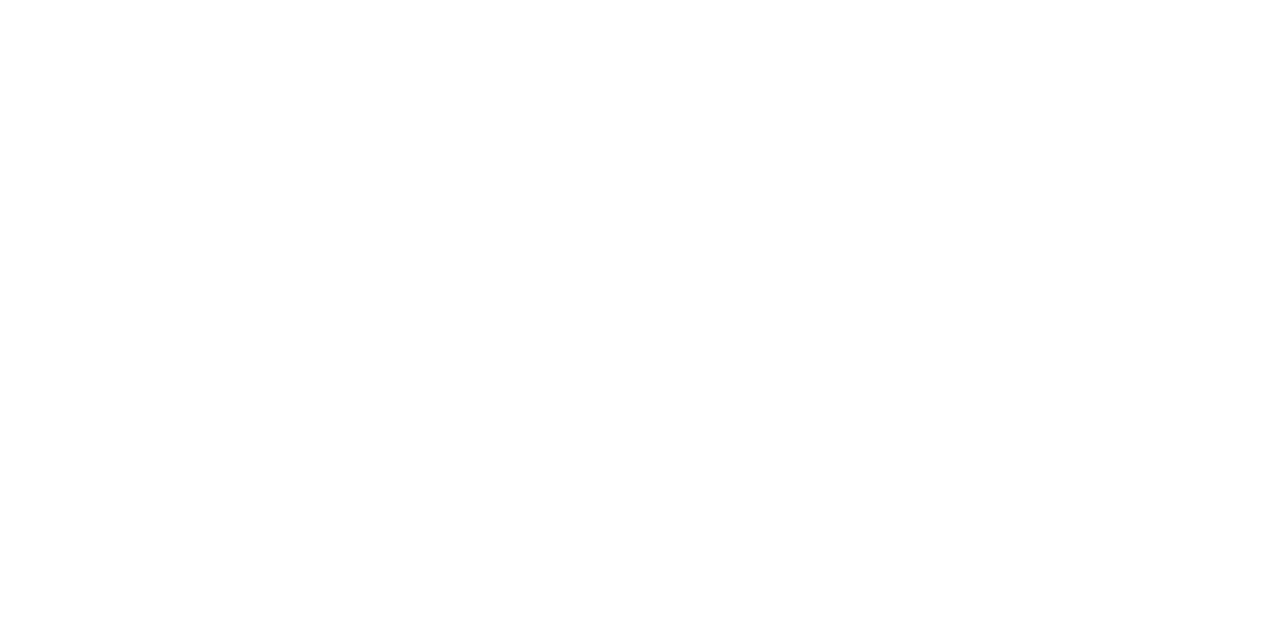
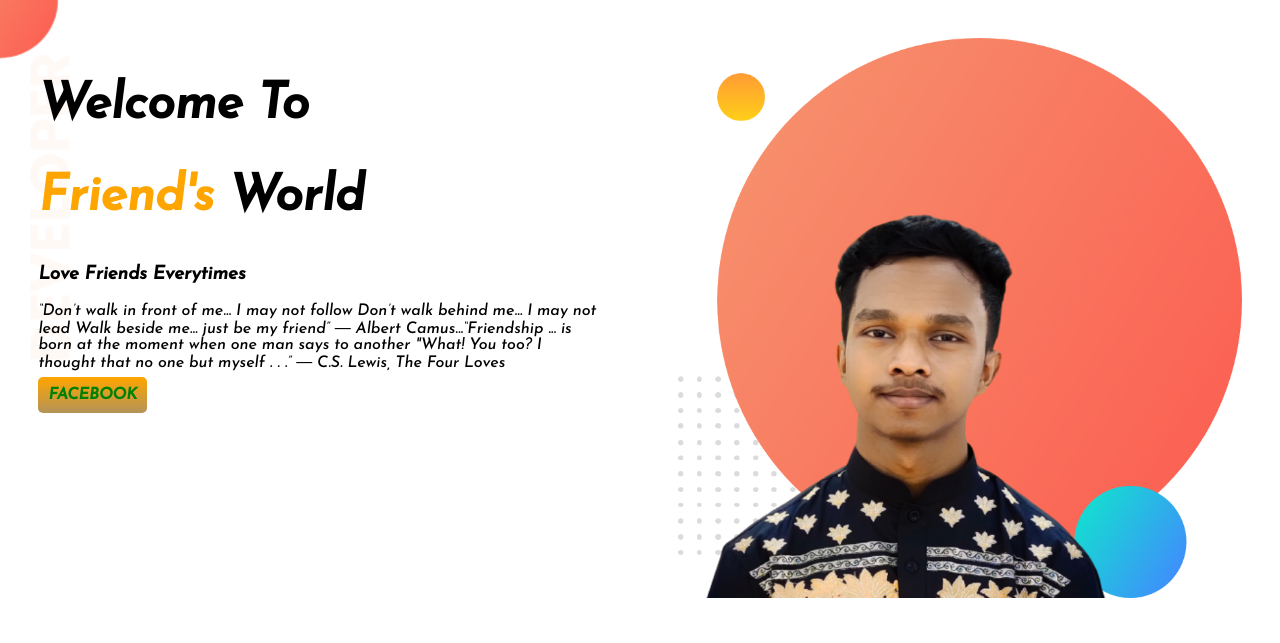
Before and after one commit to arafat356/developer-portfolio, a plain HTML site: page index.html in a window 1280 px wide. Drawn offline with Linux system fonts and the light colour scheme; a web font is replaced by a local one.

Commit message:
top banner added

```diff
--- a/index.html
+++ b/index.html
@@ -1,13 +1,41 @@
 <!DOCTYPE html>
 <html lang="en">
-<head>
-    <meta charset="UTF-8">
-    <meta http-equiv="X-UA-Compatible" content="IE=edge">
-    <meta name="viewport" content="width=device-width, initial-scale=1.0">
+  <head>
+    <meta charset="UTF-8" />
+    <meta http-equiv="X-UA-Compatible" content="IE=edge" />
+    <meta name="viewport" content="width=device-width, initial-scale=1.0" />
     <title>Arafat portfolio</title>
-    <link rel="stylesheet" href="style.css">
-</head>
-<body>
-
-</body>
+    <link rel="preconnect" href="https://fonts.googleapis.com" />
+    <link rel="preconnect" href="https://fonts.gstatic.com" crossorigin />
+    <link
+      href="https://fonts.googleapis.com/css2?family=Dosis:wght@700&family=Festive&family=Josefin+Sans:ital,wght@1,500&display=swap"
+      rel="stylesheet"
+    />
+    <link rel="stylesheet" href="style.css" />
+  </head>
+  <body>
+    <section class="top-banner">
+      <div class="half-width">
+        <h1>Welcome To</h1>
+        <h1><span class="orange-color">Friend's</span> World</h1>
+        <h3>Love Friends Everytimes</h3>
+        <p>
+          “Don’t walk in front of me… I may not follow Don’t walk behind me… I
+          may not lead Walk beside me… just be my friend” ― Albert
+          Camus...“Friendship ... is born at the moment when one man says to
+          another "What! You too? I thought that no one but myself . . .” ― C.S.
+          Lewis, The Four Loves
+        </p>
+        <a
+          class="link-button"
+          target="-blank"
+          href="https://www.facebook.com/BLACKDOT356"
+          >FACEBOOK</a
+        >
+      </div>
+      <div class="half-width">
+        <img src="images/my-bg.png" alt="" srcset="" />
+      </div>
+    </section>
+  </body>
 </html>
--- a/style.css
+++ b/style.css
@@ -0,0 +1,34 @@
+body {
+  font-family: "Dosis", sans-serif;
+  font-family: "Festive", cursive;
+  font-family: "Josefin Sans", sans-serif;
+  margin: 0;
+}
+h1 {
+  font-size: 50px;
+}
+.orange-color {
+  color: orange;
+}
+section {
+  display: flex;
+}
+.half-width {
+  width: 50%;
+  padding: 3%;
+}
+.half-width img {
+  width: 100%;
+}
+.link-button {
+  text-decoration: none;
+  background-image: linear-gradient(orange, rgb(179, 147, 88));
+  padding: 10px 10px;
+  color: green;
+  font-weight: 700;
+  border-radius: 5px;
+}
+.top-banner {
+  background-image: url(images/top-banner.png);
+  background-repeat: no-repeat;
+}
```
Also changed, not shown: images/dream-bg.png (added), images/exp-bg.png (added), images/my-bg.png (added), images/my-bg2.png (added), images/top-banner.png (added).
